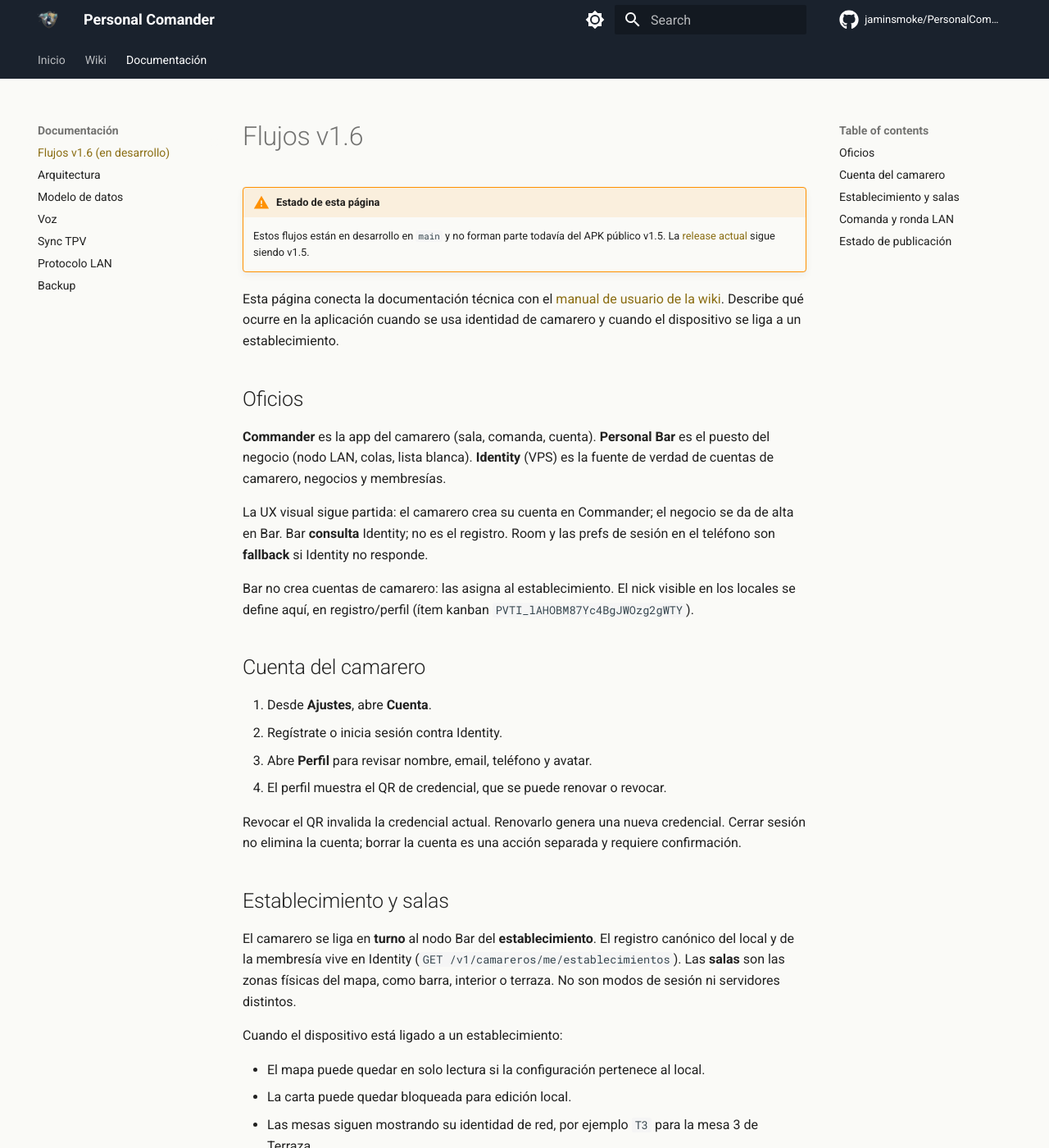
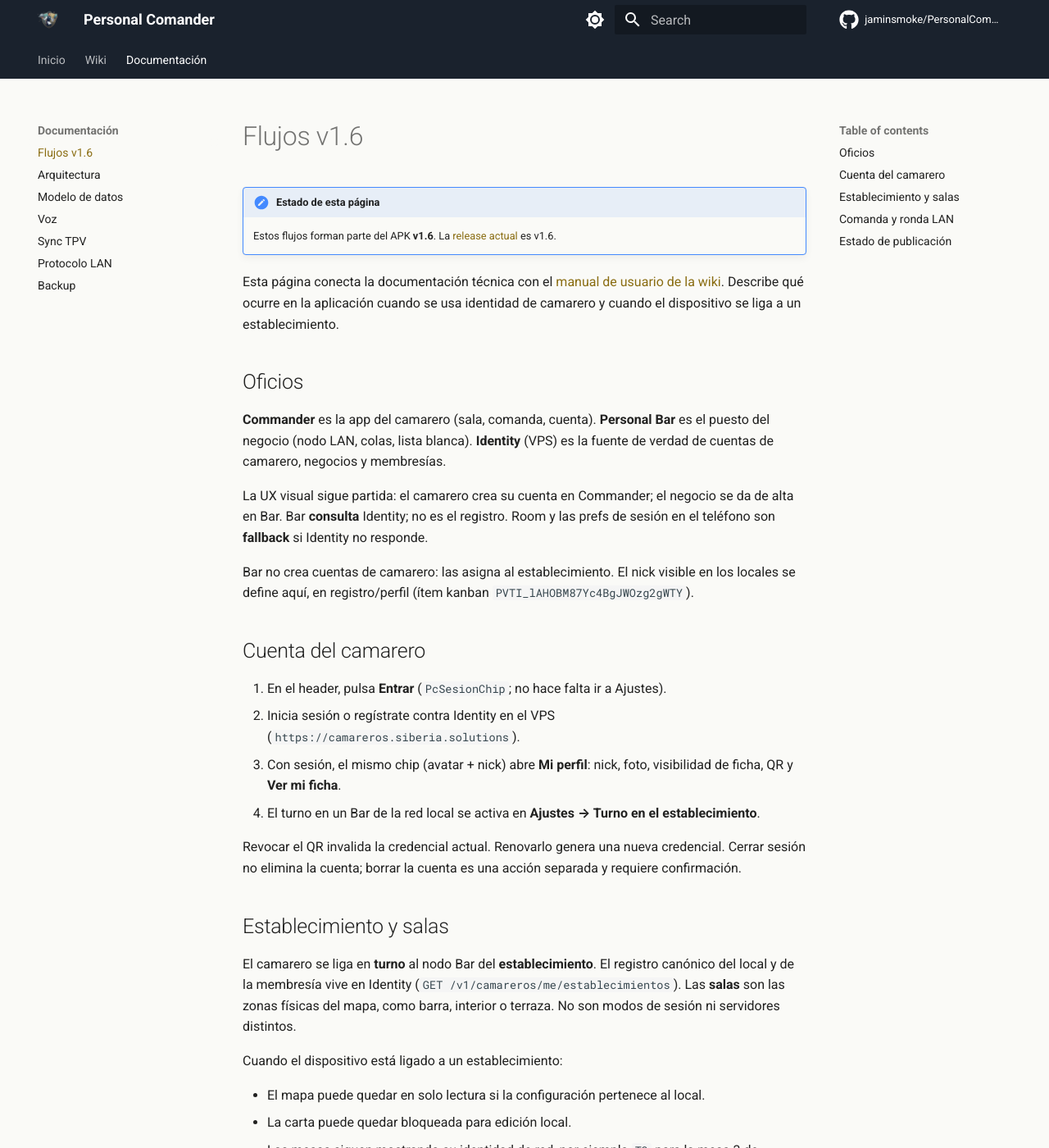
Before and after one commit to jaminsmoke/PersonalComander, an MkDocs documentation site: the page built from docs/flujos-v16.md, in a window 1280 px wide and 1400 px high. Shown: the whole window at 82% size. Built offline with MkDocs 1.6.1 and Material for MkDocs 9.7.7, drawn with Linux system fonts in a browser that asks for light colours; comment, search, counter and statistics services are not loaded; some of the changed text lies outside the part shown.

Commit message:
release: preparar corte v1.6 (versionCode 7, docs y capturas) (#87)
El APK y la ficha publica deben coincidir: Identity VPS, Entrar en el header y turno LAN ya no son en desarrollo.

Co-authored-by: Cursor <cursoragent@cursor.com>

```diff
--- a/docs/flujos-v16.md
+++ b/docs/flujos-v16.md
@@ -1,7 +1,7 @@
 # Flujos v1.6
 
-!!! warning "Estado de esta página"
-    Estos flujos están en desarrollo en `main` y no forman parte todavía del APK público v1.5. La [release actual](https://github.com/jaminsmoke/PersonalComander/releases/latest) sigue siendo v1.5.
+!!! note "Estado de esta página"
+    Estos flujos forman parte del APK **v1.6**. La [release actual](https://github.com/jaminsmoke/PersonalComander/releases/latest) es v1.6.
 
 Esta página conecta la documentación técnica con el [manual de usuario de la wiki](https://github.com/jaminsmoke/PersonalComander/wiki). Describe qué ocurre en la aplicación cuando se usa identidad de camarero y cuando el dispositivo se liga a un establecimiento.
 
@@ -15,10 +15,10 @@ Bar no crea cuentas de camarero: las asigna al establecimiento. El nick visible
 
 ## Cuenta del camarero
 
-1. Desde **Ajustes**, abre **Cuenta**.
-2. Regístrate o inicia sesión contra Identity.
-3. Abre **Perfil** para revisar nombre, email, teléfono y avatar.
-4. El perfil muestra el QR de credencial, que se puede renovar o revocar.
+1. En el header, pulsa **Entrar** (`PcSesionChip`; no hace falta ir a Ajustes).
+2. Inicia sesión o regístrate contra Identity en el VPS (`https://camareros.siberia.solutions`).
+3. Con sesión, el mismo chip (avatar + nick) abre **Mi perfil**: nick, foto, visibilidad de ficha, QR y **Ver mi ficha**.
+4. El turno en un Bar de la red local se activa en **Ajustes → Turno en el establecimiento**.
 
 Revocar el QR invalida la credencial actual. Renovarlo genera una nueva credencial. Cerrar sesión no elimina la cuenta; borrar la cuenta es una acción separada y requiere confirmación.
 
@@ -43,10 +43,10 @@ El contrato de payload, los códigos HTTP y la idempotencia están documentados
 
 ## Estado de publicación
 
-| Flujo | v1.5 | v1.6 en `main` |
+| Flujo | v1.5 | v1.6 |
 |---|---:|---:|
 | Board, mesas y comandas locales | Disponible | Disponible |
 | Voz y parser on-device | Disponible | Disponible |
 | TPV y backup JSON | Disponible | Disponible |
-| Cuenta, perfil y QR | No incluido | En desarrollo |
-| Establecimiento, salas y ronda a Bar | No incluido | En desarrollo |
+| Cuenta, perfil, QR y visibilidad | No incluido | Disponible |
+| Establecimiento, salas y ronda a Bar | No incluido | Disponible |
--- a/mkdocs.yml
+++ b/mkdocs.yml
@@ -57,7 +57,7 @@ nav:
   - Inicio: index.md
   - Wiki: https://github.com/jaminsmoke/PersonalComander/wiki
   - Documentación:
-    - Flujos v1.6 (en desarrollo): flujos-v16.md
+    - Flujos v1.6: flujos-v16.md
     - Arquitectura: arquitectura.md
     - Modelo de datos: data-model.md
     - Voz: voz.md
```
Also changed, not shown: AGENTS.md (+3 -3 lines), README.es.md (+5 -5 lines), README.md (+5 -5 lines), docs/index.md (+4 -4 lines), docs/sala-protocol.md (+1 -1 lines), docs/screenshots/ajustes.png, docs/screenshots/comanda.png, docs/screenshots/home.png, docs/screenshots/menu.png, docs/screenshots/mesas_board.png, 1 other file.
